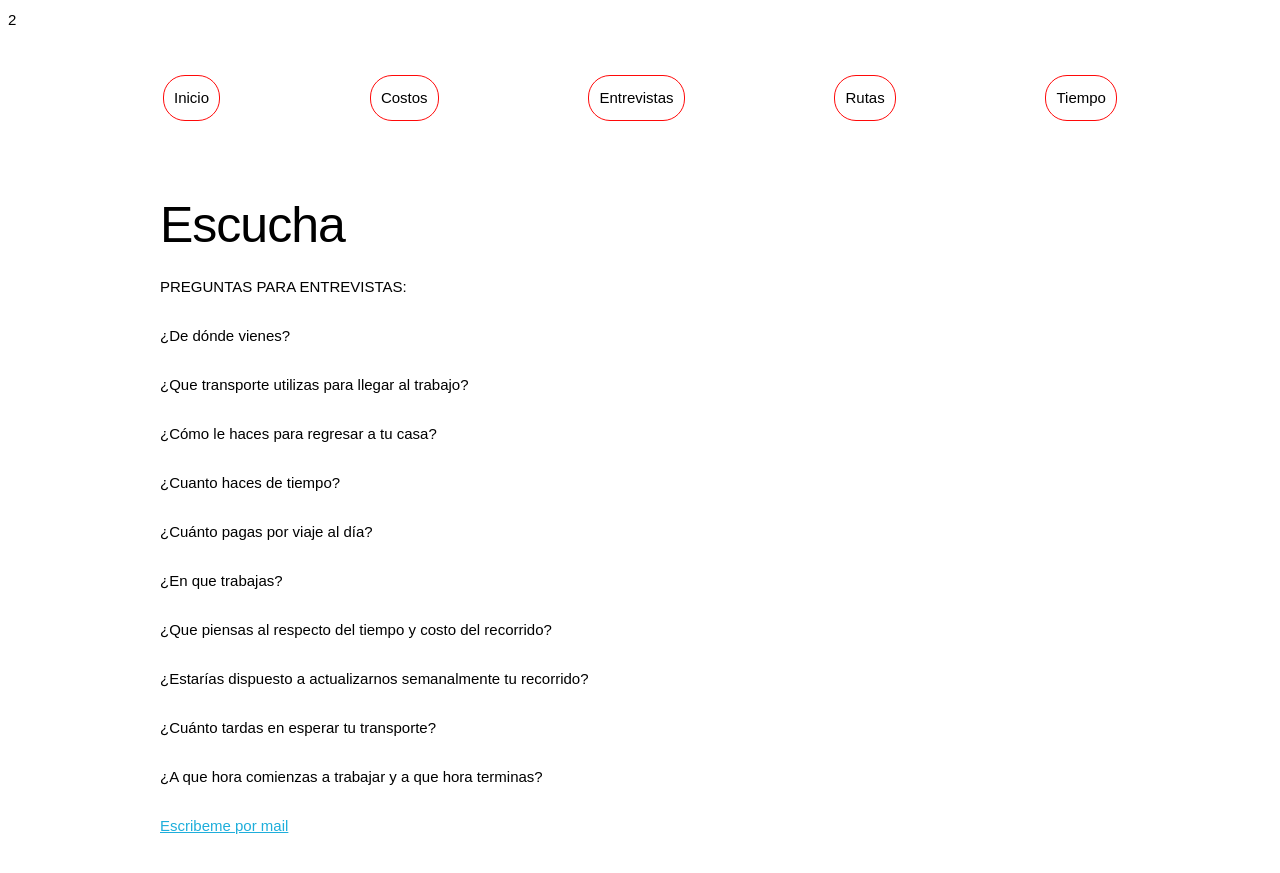
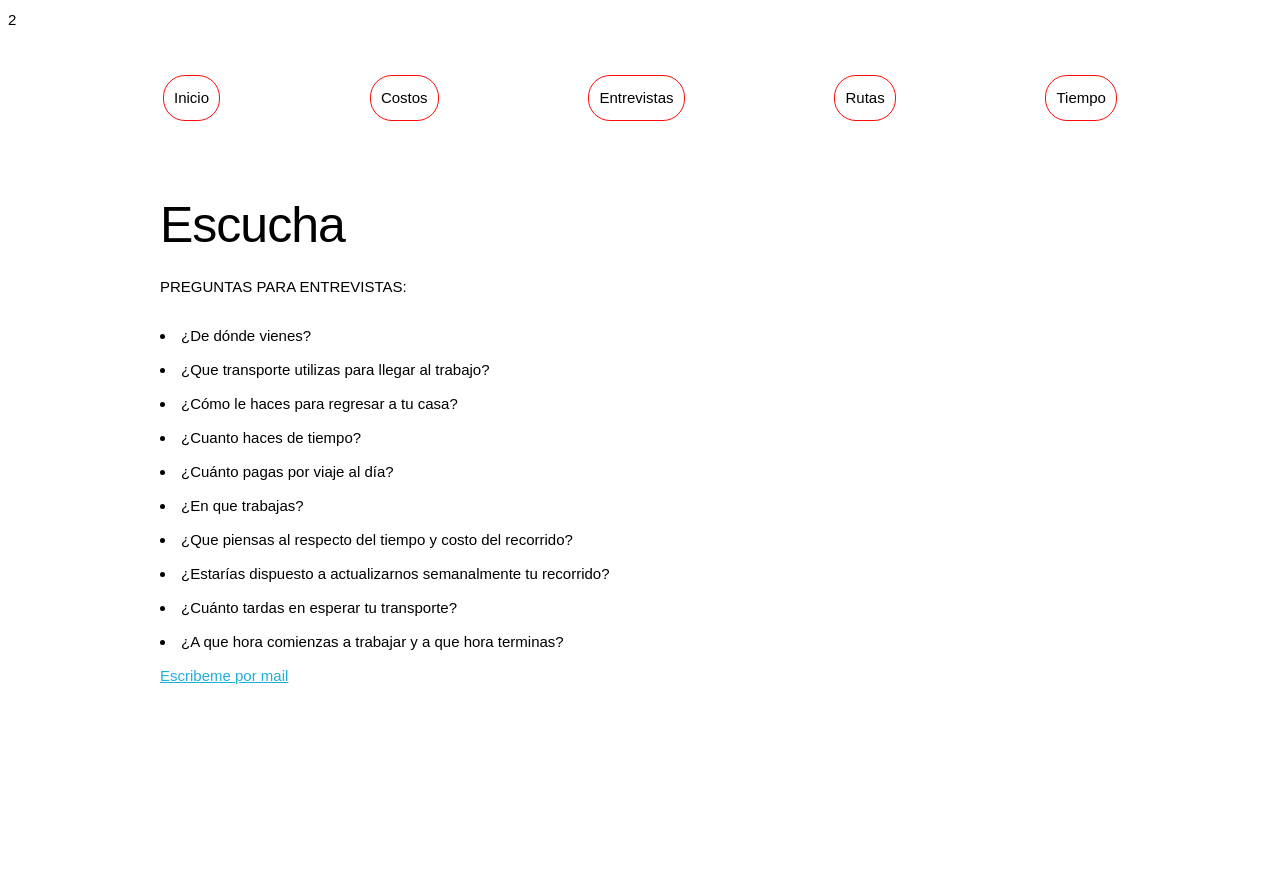
Before and after one commit to Palomaarrs/linea3.5, a Jekyll site: the page entrevistas.html, which Jekyll copies as it is, in a window 1280 px wide. Shown: the top 873 px of the page. Built offline with Jekyll 4.4.1, drawn with Linux system fonts in a browser that asks for light colours; some web fonts are replaced.

Commit message:
correcciones

```diff
--- a/costos.html
+++ b/costos.html
@@ -48,7 +48,7 @@ En la práctica, un usuario que recorra este trayecto puede gastar entre 15 y 25
 
 Esto significa que el costo diario de ida y vuelta puede oscilar entre 30 y 110 pesos, lo que representa un gasto significativo para trabajadores que se trasladan desde el norte de la ciudad hasta la zona corporativa de Santa Fe.</p>
 
-<img src="./img/costo.jpg" alt="ruta" width="700"> </img>
+<img src="./img/costo.jpg" alt="costos" width="700"> </img>
 
 </section>
 
--- a/entrevistas.html
+++ b/entrevistas.html
@@ -30,16 +30,16 @@
 
         <p>PREGUNTAS PARA ENTREVISTAS:</p>
 
-<p>¿De dónde vienes?</p>
-<p>¿Que transporte utilizas para llegar al trabajo?</p>
-<p>¿Cómo le haces para regresar a tu casa?</p>
-<p>¿Cuanto haces de tiempo?</p>
-<p>¿Cuánto pagas por viaje al día?</p>
-<p>¿En que trabajas?</p>
-<p>¿Que piensas al respecto del tiempo y costo del recorrido?</p>
-<p>¿Estarías dispuesto a actualizarnos semanalmente tu recorrido?</p>
-<p>¿Cuánto tardas en esperar tu transporte?</p>
-<p>¿A que hora comienzas a trabajar y a que hora terminas?</p>
+<li>¿De dónde vienes?</li>
+<li>¿Que transporte utilizas para llegar al trabajo?</li>
+<li>¿Cómo le haces para regresar a tu casa?</li>
+<li>¿Cuanto haces de tiempo?</li>
+<li>¿Cuánto pagas por viaje al día?</li>
+<li>¿En que trabajas?</li>
+<li>¿Que piensas al respecto del tiempo y costo del recorrido?</li>
+<li>¿Estarías dispuesto a actualizarnos semanalmente tu recorrido?</li>
+<li>¿Cuánto tardas en esperar tu transporte?</li>
+<li>¿A que hora comienzas a trabajar y a que hora terminas?</li>
         </section>
 
      <a href="mailto:palomarreolas@gmail.com">Escribeme por mail</a>
--- a/index.html
+++ b/index.html
@@ -10,6 +10,7 @@
     <link rel="stylesheet" href="https://use.typekit.net/dgl5fbo.css">
     <meta charset="UTF-8">
     <meta name="viewport" content="width=device-width, initial-scale=1.0">
+    <link rel="icon" type="image/svg+xml" href="./img/favicon.svg" />
     <title>Línea 3.5</title>
 </head>
 
--- a/tiempo.html
+++ b/tiempo.html
@@ -36,7 +36,7 @@
 
             <p>Además, es importante considerar que la mayoría de las personas usuarias del transporte público son familias de bajos ingresos, quienes destinan en promedio el 18%45 de sus ingresos a trasladarse.</p>
 
-            <img src="./img/tiempo.png" alt="ruta" width="1000"> </img>
+            <img src="./img/tiempo.png" alt="tiempo" width="1000"> </img>
     </section>
 
 
```
